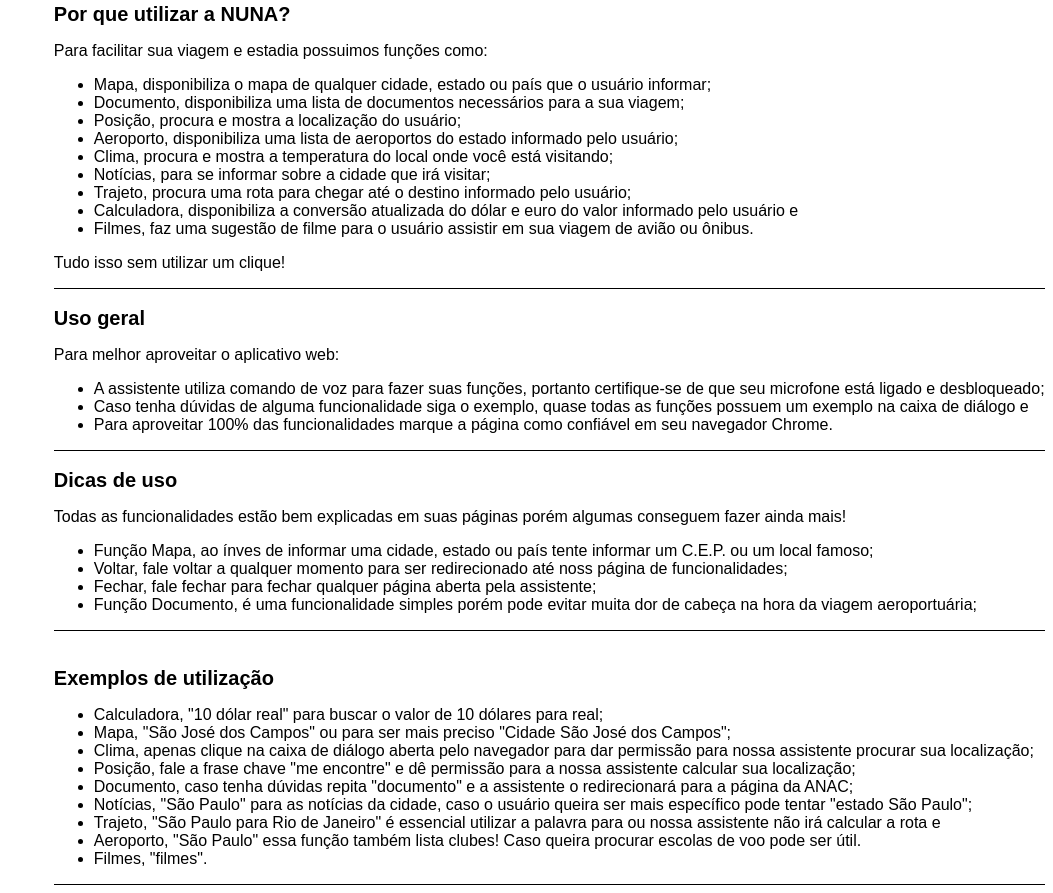
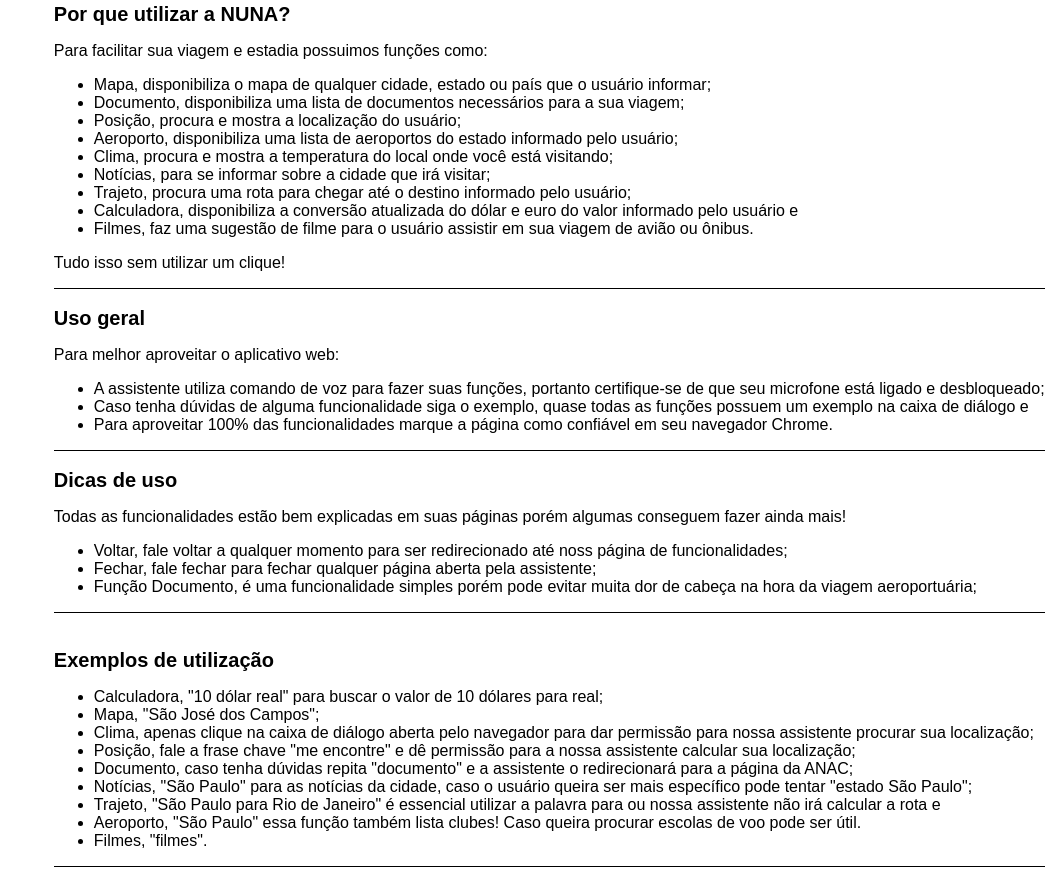
Before and after one commit to arienemaiara/assistente-voz-viagens, a plain HTML site: page docpage2.html in a window 1280 px wide. Shown: the part 253-1146 px from the top of the page, without its empty margins (227-1280 px from the left). Drawn offline with Linux system fonts and the light colour scheme.

Commit message:
Update06. Atualização documentação.

```diff
--- a/docpage2.html
+++ b/docpage2.html
@@ -65,7 +65,6 @@
         <header class="title1">Dicas de uso</header>
          <p>Todas as funcionalidades estão bem explicadas em suas páginas porém algumas conseguem fazer ainda mais!</p>
          <ul>
-           <li>Função Mapa, ao ínves de informar uma cidade, estado ou país tente informar um C.E.P. ou um local famoso;</li>
            <li>Voltar, fale voltar a qualquer momento para ser redirecionado até noss página de funcionalidades;</li>
            <li>Fechar, fale fechar para fechar qualquer página aberta pela assistente;</li>
            <li>Função Documento, é uma funcionalidade simples porém pode evitar muita dor de cabeça na hora da viagem aeroportuária;</li>
@@ -77,7 +76,7 @@
         <header class="title1">Exemplos de utilização</header>
         <ul>
           <li>Calculadora, "10 dólar real" para buscar o valor de 10 dólares para real;</li>
-          <li>Mapa, "São José dos Campos" ou para ser mais preciso "Cidade São José dos Campos";</li>
+          <li>Mapa, "São José dos Campos";</li>
           <li>Clima, apenas clique na caixa de diálogo aberta pelo navegador para dar permissão para nossa assistente procurar sua localização;</li>
           <li>Posição, fale a frase chave "me encontre" e dê permissão para a nossa assistente calcular sua localização;</li>
           <li>Documento, caso tenha dúvidas repita "documento" e a assistente o redirecionará para a página da ANAC;</li>
```
